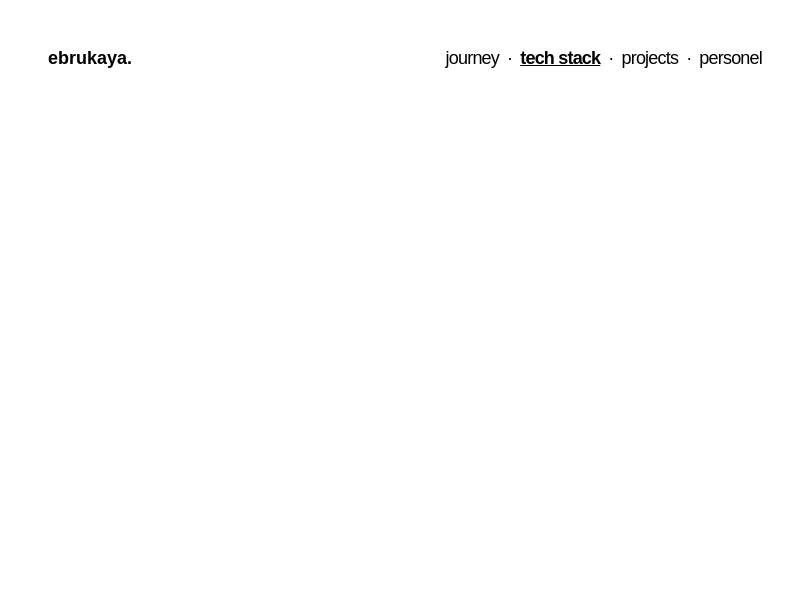
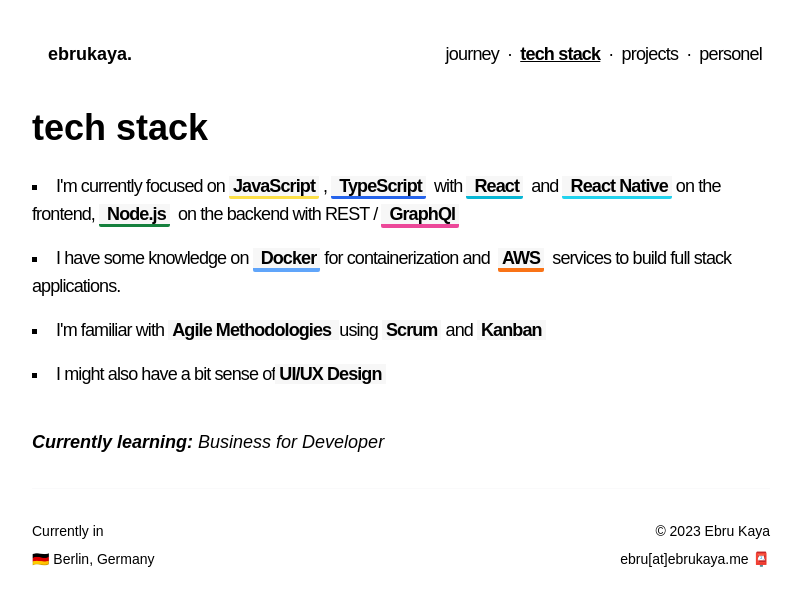
Before and after one commit to ErsaGunTosun/ersaguntosun.com, a React (Create React App) app: page /tech-stack in a window 1280 px wide. Shown: the top 606 px of the page, without its empty margins (239-1040 px from the left). Built offline with nearby package versions, Linux system fonts and the light colour scheme; a web font is replaced by a local one.

Commit message:
added tech stack page

```diff
--- a/src/pages/TechStack.js
+++ b/src/pages/TechStack.js
@@ -5,27 +5,41 @@
 
 function TechStack() {
     return (
-        // <div className='col-9 d-flex flex-column'>
-        //     <Header />
-        //     <div className='container flex-fill w-100 h-100'>
-        //         <div className='mt-4 px-5 p-0'>
-        //             <h1 className='text-start fw-bold'>tech stack</h1>
-        //             <lu>
-        //                 <li className='fs-5 lh-lg my-3 p-0'>I'm currently focused on <span className='tech-item'>JavaScript</span>, <span className='tech-item'>TypeScript</span> with <span className='tech-item'>React</span> and <span className='tech-item'>React Native</span>on the frontend, <span className='tech-item'>Node.js</span> on the backend with <span className='tech-item'>REST / GraphQl</span></li>
-        //                 <li className='fs-5 my-3 p-0'>I have some knowledge on <span className='tech-item'>Docker</span> for containerization and <span className='tech-item'>AWS</span> services to build full stack applications.</li>
-        //                 <li className='fs-5 my-3 p-0'>I'm familiar with Agile Methodologies using Scrum and Kanban</li>
-        //                 <li className='fs-5 my-3 p-0'>I might also have a bit sense of UI/UX Design</li>
-        //             </lu>
+        <div className='flex'>
+            <div className='growe mt-10 mx-auto max-w-mdx pt-0 px-4 pb-5.5'>
+                <Header islogo={true} ispage={'tech-stack'} />
+                <div className=''>
+                    <h1 className='text-4xl font-bold mb-6'>tech stack</h1>
 
-        //             <p className='fs-5 my-5 p-0'>Currently learning: Business for Developer</p>
+                    <lu className='list-square text-lg tracking-tighter'>
+                        <li className='m-0 p-0'>
+                            I'm currently focused on
+                            <span className='border-b-3 border-yellow-300 rounded-b-sm bg-tech-item px-1 mx-1 font-bold'>
+                                JavaScript</span>,
+                            <span className='border-b-3 border-blue-600 rounded-b-sm bg-tech-item px-1 mx-1 font-bold'> TypeScript</span> with
+                            <span className='border-b-3 border-cyan-500 rounded-b-sm bg-tech-item px-1 mx-1 font-bold'> React</span> and
+                            <span className='border-b-3 border-cyan-400 rounded-b-sm bg-tech-item px-1 mx-1 font-bold'> React Native</span>on the frontend,
+                            <span className='border-b-3 border-green-700 rounded-b-sm bg-tech-item px-1 mx-1 font-bold'> Node.js</span> on the backend with
+                            REST /<span className='border-b-4 border-pink-500 rounded-b-sm bg-tech-item px-1 mx-1 font-bold'>  GraphQl</span>
+                        </li>
 
-        //         </div>
-        //         <Footer />
-        //     </div>
-        // </div>
-        <div className='my-11 mx-auto max-w-mdx pt-0 px-4 pb-5.5'>
-            <Header islogo={true} ispage={'tech-stack'} />
+                        <li className='my-4 p-0'>I have some knowledge on
+                            <span className='border-b-4 border-blue-400 rounded-b-sm bg-tech-item px-1 mx-1 font-bold'> Docker</span>
+                            for containerization and <span className='border-b-4 border-orange-500 rounded-b-sm bg-tech-item px-1 mx-1 font-bold'> AWS</span> services to build full stack applications.</li>
+                        <li className='my-4 p-0'>
+                            I'm familiar with <span className='font-bold bg-tech-item px-1'> Agile Methodologies </span>
+                            using <span className='font-bold bg-tech-item px-1'> Scrum</span> and <span className='font-bold bg-tech-item px-1'> Kanban</span>
+                        </li>
+                        <li className='my-4 p-0'>I might also have a bit sense of
+                            <span className='font-bold bg-tech-item px-1'>UI/UX Design</span>
+                        </li>
+                    </lu>
 
+                    <p className='text-lg mt-10 italic'> <strong>Currently learning:</strong> Business for Developer</p>
+                </div>
+                <hr className='my-8 opacity-20' />
+                <Footer />
+            </div>
         </div>
     )
 }
--- a/src/style.css
+++ b/src/style.css
@@ -616,9 +616,19 @@
   margin: 0px;
 }
 
+.mx-1 {
+  margin-left: 0.25rem;
+  margin-right: 0.25rem;
+}
+
 .mx-auto {
   margin-left: auto;
   margin-right: auto;
+}
+
+.my-1 {
+  margin-top: 0.25rem;
+  margin-bottom: 0.25rem;
 }
 
 .my-10 {
@@ -656,9 +666,17 @@
   margin-bottom: 2rem;
 }
 
-.my-1 {
-  margin-top: 0.25rem;
-  margin-bottom: 0.25rem;
+.my-4 {
+  margin-top: 1rem;
+  margin-bottom: 1rem;
+}
+
+.mb-11 {
+  margin-bottom: 2.75rem;
+}
+
+.mb-2 {
+  margin-bottom: 0.5rem;
 }
 
 .mb-5 {
@@ -698,18 +716,6 @@
 
 .mt-4 {
   margin-top: 1rem;
-}
-
-.mb-2 {
-  margin-bottom: 0.5rem;
-}
-
-.mb-10 {
-  margin-bottom: 2.5rem;
-}
-
-.mb-11 {
-  margin-bottom: 2.75rem;
 }
 
 .block {
@@ -759,6 +765,10 @@
           user-select: text;
 }
 
+.list-square {
+  list-style-type: square;
+}
+
 .grid-cols-2 {
   grid-template-columns: repeat(2, minmax(0, 1fr));
 }
@@ -779,8 +789,71 @@
   justify-self: end;
 }
 
+.rounded-b-sm {
+  border-bottom-right-radius: 0.125rem;
+  border-bottom-left-radius: 0.125rem;
+}
+
+.border-b-3 {
+  border-bottom-width: 3px;
+}
+
+.border-b-4 {
+  border-bottom-width: 4px;
+}
+
+.border-blue-400 {
+  --tw-border-opacity: 1;
+  border-color: rgb(96 165 250 / var(--tw-border-opacity));
+}
+
+.border-blue-600 {
+  --tw-border-opacity: 1;
+  border-color: rgb(37 99 235 / var(--tw-border-opacity));
+}
+
+.border-cyan-400 {
+  --tw-border-opacity: 1;
+  border-color: rgb(34 211 238 / var(--tw-border-opacity));
+}
+
+.border-cyan-500 {
+  --tw-border-opacity: 1;
+  border-color: rgb(6 182 212 / var(--tw-border-opacity));
+}
+
+.border-green-700 {
+  --tw-border-opacity: 1;
+  border-color: rgb(21 128 61 / var(--tw-border-opacity));
+}
+
+.border-orange-500 {
+  --tw-border-opacity: 1;
+  border-color: rgb(249 115 22 / var(--tw-border-opacity));
+}
+
+.border-pink-500 {
+  --tw-border-opacity: 1;
+  border-color: rgb(236 72 153 / var(--tw-border-opacity));
+}
+
+.border-yellow-300 {
+  --tw-border-opacity: 1;
+  border-color: rgb(253 224 71 / var(--tw-border-opacity));
+}
+
+.bg-tech-item {
+  --tw-bg-opacity: 1;
+  background-color: rgb(247 247 247 / var(--tw-bg-opacity));
+}
+
 .p-0 {
   padding: 0px;
+}
+
+.px-1 {
+  padding-left: 0.25rem;
+  padding-right: 0.25rem;
 }
 
 .px-4 {
@@ -799,10 +872,6 @@
 
 .pb-5\.5 {
   padding-bottom: 1.45rem;
-}
-
-.pr-9 {
-  padding-right: 2.25rem;
 }
 
 .pt-0 {
@@ -849,17 +918,8 @@
   line-height: 1rem;
 }
 
-.text-xl {
-  font-size: 1.25rem;
-  line-height: 1.75rem;
-}
-
 .font-bold {
   font-weight: 700;
-}
-
-.font-normal {
-  font-weight: 400;
 }
 
 .font-semibold {
@@ -870,16 +930,16 @@
   font-weight: 100;
 }
 
-.tracking-tighter {
-  letter-spacing: -0.05em;
+.italic {
+  font-style: italic;
 }
 
 .tracking-tight {
   letter-spacing: -0.025em;
 }
 
-.tracking-normal {
-  letter-spacing: 0em;
+.tracking-tighter {
+  letter-spacing: -0.05em;
 }
 
 .text-gray-600 {
@@ -916,10 +976,6 @@
     font-size: 0.875rem;
     line-height: 1.25rem;
   }
-
-  .sm\:text-1\.5xl {
-    font-size: 22px;
-  }
 }
 
 @media (min-width: 900px) {
@@ -930,9 +986,4 @@
   .mdx\:hidden {
     display: none;
   }
-
-  .mdx\:text-lg {
-    font-size: 1.125rem;
-    line-height: 1.75rem;
-  }
 }
```
Also changed, not shown: tailwind.config.js (+15 -2 lines).
